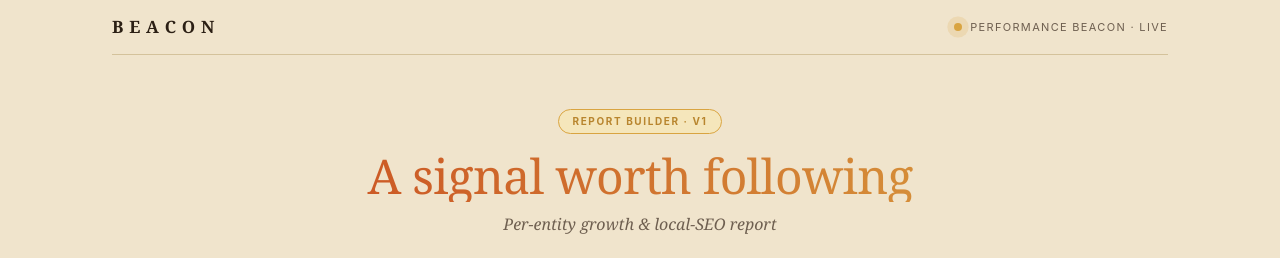
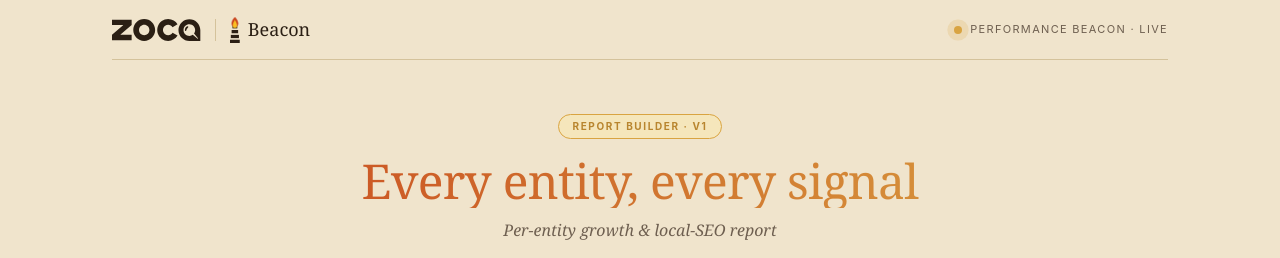
Before and after one commit to siranjt/beacon, a Next.js app: page /performance in a window 1280 px wide. Shown: the top 258 px of the page. Built offline with nearby package versions, Linux system fonts and the light colour scheme; no server answers; sample sign-in values are in the browser's storage.

Commit message:
Phase B-lockup: ZOCA+Beacon lockup, title swap, current rank column

```diff
--- a/app/(performance)/performance/_components/PerformanceLanding.tsx
+++ b/app/(performance)/performance/_components/PerformanceLanding.tsx
@@ -5,6 +5,8 @@ import { useRouter } from "next/navigation";
 import Link from "next/link";
 import { useRecentReports, type RecentReport } from "./useRecentReports";
 import ClientPreview from "./ClientPreview";
+import ZocaLogo from "@/components/ZocaLogo";
+import { BeaconMark } from "@/components/BeaconMark";
 
 const UUID_RE = /^[0-9a-fA-F]{8}-[0-9a-fA-F]{4}-[0-9a-fA-F]{4}-[0-9a-fA-F]{4}-[0-9a-fA-F]{12}$/;
 
@@ -59,13 +61,13 @@ export default function PerformanceLanding() {
 
   return (
     <main style={{ maxWidth: 1100, margin: "0 auto", padding: "0 22px 56px" }}>
-      {/* Top bar */}
+      {/* Top bar — ZOCA wordmark | divider | animated flame + Beacon */}
       <header
         style={{
           display: "flex",
           justifyContent: "space-between",
           alignItems: "center",
-          padding: "14px 0",
+          padding: "16px 0",
           marginBottom: 8,
           borderBottom: `1px solid ${BORDER}`,
         }}
@@ -73,15 +75,37 @@ export default function PerformanceLanding() {
         <Link
           href="/"
           style={{
-            fontFamily: SERIF,
-            fontWeight: 600,
-            fontSize: 17,
-            letterSpacing: "0.04em",
-            color: TEXT,
+            display: "flex",
+            alignItems: "center",
+            gap: 14,
             textDecoration: "none",
+            color: "inherit",
           }}
         >
-          B E A C O N
+          <ZocaLogo height={22} />
+          <span
+            style={{
+              width: 1,
+              height: 22,
+              background: BORDER,
+              display: "inline-block",
+            }}
+            aria-hidden
+          />
+          <span style={{ display: "flex", alignItems: "center", gap: 8 }}>
+            <BeaconMark size={26} flicker />
+            <span
+              style={{
+                fontFamily: SERIF,
+                fontWeight: 500,
+                fontSize: 18,
+                letterSpacing: 0,
+                color: TEXT,
+              }}
+            >
+              Beacon
+            </span>
+          </span>
         </Link>
         <div
           style={{
@@ -142,7 +166,7 @@ export default function PerformanceLanding() {
             lineHeight: 1.1,
           }}
         >
-          A signal worth following
+          Every entity, every signal
         </h1>
         <p
           style={{
--- a/app/(performance)/performance/_components/ReportPreview.tsx
+++ b/app/(performance)/performance/_components/ReportPreview.tsx
@@ -466,13 +466,39 @@ function KeywordRankingsCard({ report }: { report: ComposedReport }) {
   return (
     <Card eyebrow="Top keyword rankings" badge={`${top3} at #1–3`} badgeTone="patina">
       <div style={{ fontFamily: SERIF, fontSize: 14, fontWeight: 600, marginTop: 6 }}>
-        Best position achieved
+        Best position achieved · current rank
       </div>
-      <div style={{ marginTop: 10 }}>
+
+      {/* Column headers */}
+      <div
+        style={{
+          display: "flex",
+          alignItems: "center",
+          gap: 12,
+          padding: "8px 0 4px",
+          marginTop: 8,
+          borderBottom: `1px solid ${SURFACE_TINT}`,
+          fontFamily: SANS,
+          fontSize: 10,
+          letterSpacing: "0.1em",
+          color: FADED,
+          fontWeight: 600,
+          textTransform: "uppercase",
+        }}
+      >
+        <div style={{ flex: "0 0 32%" }}>Keyword</div>
+        <div style={{ flex: 1 }} />
+        <div style={{ flex: "0 0 50px", textAlign: "right" }}>Best</div>
+        <div style={{ flex: "0 0 50px", textAlign: "right" }}>Now</div>
+      </div>
+
+      <div>
         {all.map((k, idx) => {
-          const rank = k.rankBest ?? 100;
+          const best = k.rankBest ?? 100;
           // Bar fills proportional to inverse rank — #1 ≈ 98%, #50 ≈ 50%, #100 ≈ 5%.
-          const width = Math.max(8, Math.min(98, 100 - (rank - 1) * 1.0));
+          const width = Math.max(8, Math.min(98, 100 - (best - 1) * 1.0));
+          const matchesBest =
+            k.rankBest != null && k.rankCurrent != null && k.rankBest === k.rankCurrent;
           return (
             <div
               key={`${k.keyword}-${idx}`}
@@ -480,7 +506,7 @@ function KeywordRankingsCard({ report }: { report: ComposedReport }) {
                 display: "flex",
                 alignItems: "center",
                 gap: 12,
-                padding: "5px 0",
+                padding: "7px 0",
                 fontFamily: SANS,
                 fontSize: 12,
                 borderTop: idx === 0 ? undefined : `1px solid ${SURFACE_TINT}`,
@@ -488,7 +514,7 @@ function KeywordRankingsCard({ report }: { report: ComposedReport }) {
             >
               <div
                 style={{
-                  flex: "0 0 38%",
+                  flex: "0 0 32%",
                   color: TEXT,
                   overflow: "hidden",
                   textOverflow: "ellipsis",
@@ -520,17 +546,54 @@ function KeywordRankingsCard({ report }: { report: ComposedReport }) {
               </div>
               <div
                 style={{
-                  flex: "0 0 38px",
+                  flex: "0 0 50px",
                   color: BRASS_DEEP,
-                  fontWeight: 600,
+                  fontWeight: 700,
                   textAlign: "right",
                 }}
               >
                 {k.rankBest != null ? `#${k.rankBest}` : "—"}
               </div>
+              <div
+                style={{
+                  flex: "0 0 50px",
+                  color: matchesBest ? BRASS_DEEP : MUTED,
+                  fontWeight: 600,
+                  textAlign: "right",
+                }}
+                title={
+                  matchesBest
+                    ? "Currently holding the best rank"
+                    : "Latest observed rank (lower than best)"
+                }
+              >
+                {k.rankCurrent != null ? `#${k.rankCurrent}` : "—"}
+              </div>
             </div>
           );
         })}
+      </div>
+
+      {/* Legend */}
+      <div
+        style={{
+          marginTop: 10,
+          paddingTop: 10,
+          borderTop: `1px solid ${SURFACE_TINT}`,
+          fontFamily: SANS,
+          fontSize: 11,
+          color: FADED,
+          display: "flex",
+          gap: 18,
+          flexWrap: "wrap",
+        }}
+      >
+        <span>
+          <strong style={{ color: BRASS_DEEP }}>Best</strong> · best rank ever observed
+        </span>
+        <span>
+          <strong style={{ color: MUTED }}>Now</strong> · latest observed rank
+        </span>
       </div>
     </Card>
   );
--- /dev/null
+++ b/components/ZocaLogo.tsx
@@ -0,0 +1,49 @@
+/**
+ * ZocaLogo — inline SVG of the Zoca wordmark.
+ *
+ * Source: https://cdn.prod.website-files.com/6862c9d69504e6490474aef3/6862c9d69504e6490474af5b_Logo.svg
+ *
+ * Default fill is Char (#2B1F14) for the Watchfire parchment register.
+ * Override via `fill` if you need it on a dark surface.
+ */
+export default function ZocaLogo({
+  className = "",
+  height = 22,
+  fill = "#2B1F14",
+}: {
+  className?: string;
+  height?: number;
+  fill?: string;
+}) {
+  return (
+    <svg
+      aria-label="Zoca"
+      className={className}
+      height={height}
+      viewBox="0 0 81 20"
+      fill="none"
+      xmlns="http://www.w3.org/2000/svg"
+    >
+      <path
+        d="M70.3617 0.12793C64.8957 0.12793 60.4604 4.54154 60.4255 9.99946C60.3903 15.4999 64.9259 20.0003 70.4266 20.0003H80.0633C80.1931 20.0003 80.2981 19.8952 80.2981 19.7657V10.0641C80.2983 4.57646 75.8498 0.12793 70.3617 0.12793ZM78.125 17.877C78.0838 17.9182 78.0299 17.939 77.9754 17.939C77.929 17.939 77.8824 17.9236 77.8436 17.8929L73.4307 14.3735C72.6053 14.9755 71.5991 15.3443 70.5086 15.3821C67.5107 15.486 65.0768 13.1673 65.0413 10.1678C65.0064 7.20065 67.4182 4.78861 70.3854 4.82327C73.3841 4.85819 75.7031 7.29109 75.6004 10.2882C75.5629 11.3792 75.1943 12.3862 74.5921 13.2116L78.1399 17.5945C78.2079 17.6784 78.2014 17.8004 78.125 17.877Z"
+        fill={fill}
+      />
+      <path
+        d="M68.0425 9.07982C67.5687 9.88827 67.551 10.5547 67.2166 10.8502C67.0105 11.0324 66.6936 10.9964 66.5262 10.7783C66.0251 10.1249 66.3467 9.14758 66.539 8.62373C66.7652 8.00893 67.049 7.56275 67.5557 7.10953C68.1298 6.59611 68.7809 6.38031 69.2682 6.72407C69.8142 7.27163 68.698 7.9615 68.0425 9.07982Z"
+        fill={fill}
+      />
+      <path
+        d="M29.2814 0C23.7881 0 19.3369 4.45246 19.3369 9.94404C19.3369 15.4356 23.7894 19.8885 29.2814 19.8885C34.7734 19.8885 39.2259 15.4356 39.2259 9.94404C39.2259 4.45246 34.773 0 29.2814 0ZM29.2814 14.6715C26.6737 14.6715 24.5527 12.5504 24.5527 9.94404C24.5527 7.33767 26.6737 5.21703 29.2814 5.21703C31.889 5.21703 34.0088 7.3381 34.0088 9.94404C34.0088 12.55 31.8878 14.6715 29.2814 14.6715Z"
+        fill={fill}
+      />
+      <path
+        d="M55.0745 12.4649C54.2479 13.7902 52.8037 14.6719 51.0724 14.6719C49.0331 14.6719 47.2907 13.3745 46.6294 11.5618C46.4448 11.0577 46.3432 10.5133 46.3432 9.9449C46.3432 9.37651 46.4448 8.83211 46.6294 8.32797C47.2907 6.51486 49.0922 5.21745 51.0724 5.21745C52.749 5.21745 54.2247 6.09441 55.0642 7.41363L59.5861 4.7973C57.8553 1.92148 54.731 0 51.0724 0C46.7754 0 43.1158 2.7263 41.7254 6.54141C41.3382 7.60281 41.1279 8.74944 41.1279 9.94404C41.1279 11.1386 41.3387 12.2853 41.7254 13.3467C43.1158 17.1635 46.835 19.8885 51.0724 19.8885C54.6871 19.8885 57.8507 17.9589 59.5919 15.075L55.0745 12.4649Z"
+        fill={fill}
+      />
+      <path
+        d="M17.8565 5.49459L7.76857 14.1091C7.64993 14.2102 7.72146 14.4042 7.87737 14.4042H17.6899C17.7824 14.4042 17.8578 14.4792 17.8578 14.5721V19.1535C17.8578 19.246 17.7829 19.3214 17.6899 19.3214H0.167904C0.0753856 19.3214 0 19.2465 0 19.1535V14.4085C0 14.4085 0.000428327 14.4055 0.00171331 14.4047L10.0893 5.7897C10.2079 5.68862 10.1364 5.49459 9.98046 5.49459H0.167904C0.0753856 5.49459 0 5.41963 0 5.32668V0.747006C0 0.654487 0.0749573 0.579102 0.167904 0.579102H17.6903C17.7829 0.579102 17.8583 0.654059 17.8583 0.747006V5.49073C17.8583 5.49073 17.8578 5.49373 17.8565 5.49459Z"
+        fill={fill}
+      />
+    </svg>
+  );
+}
```
